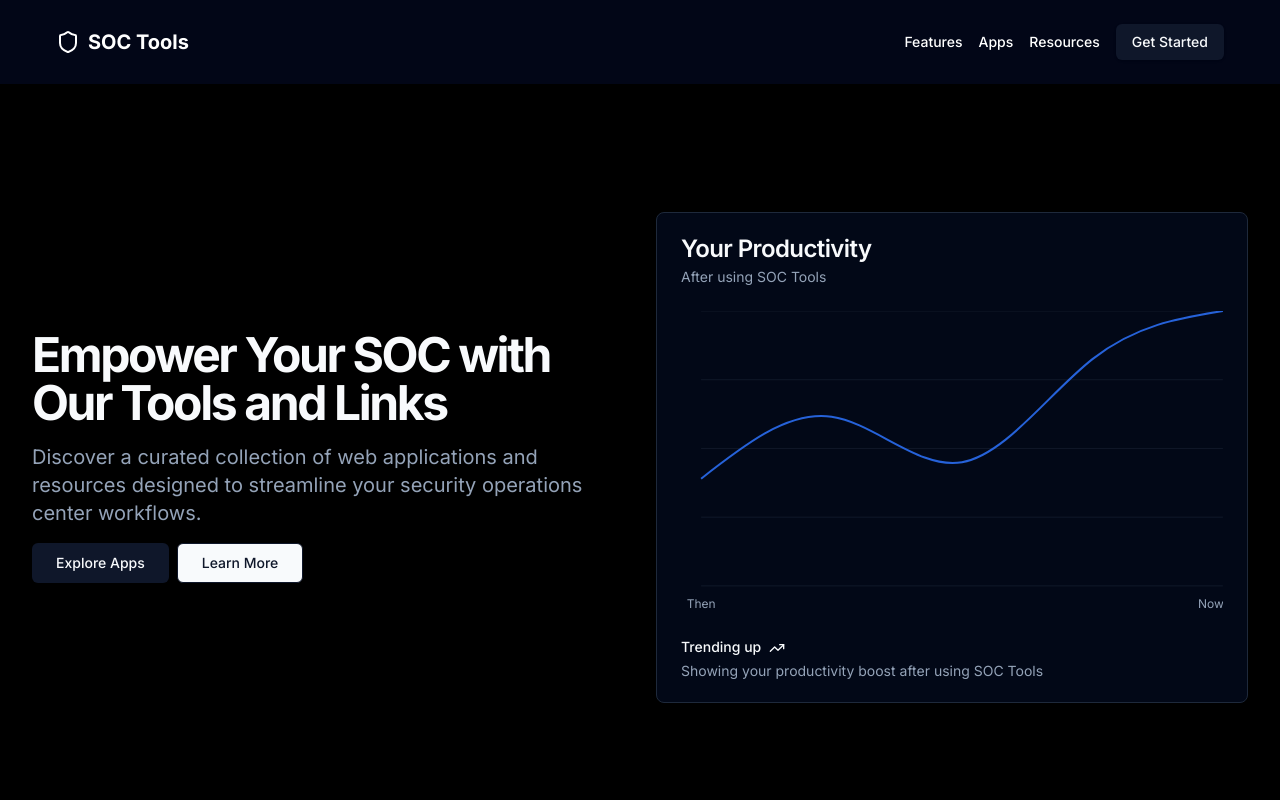
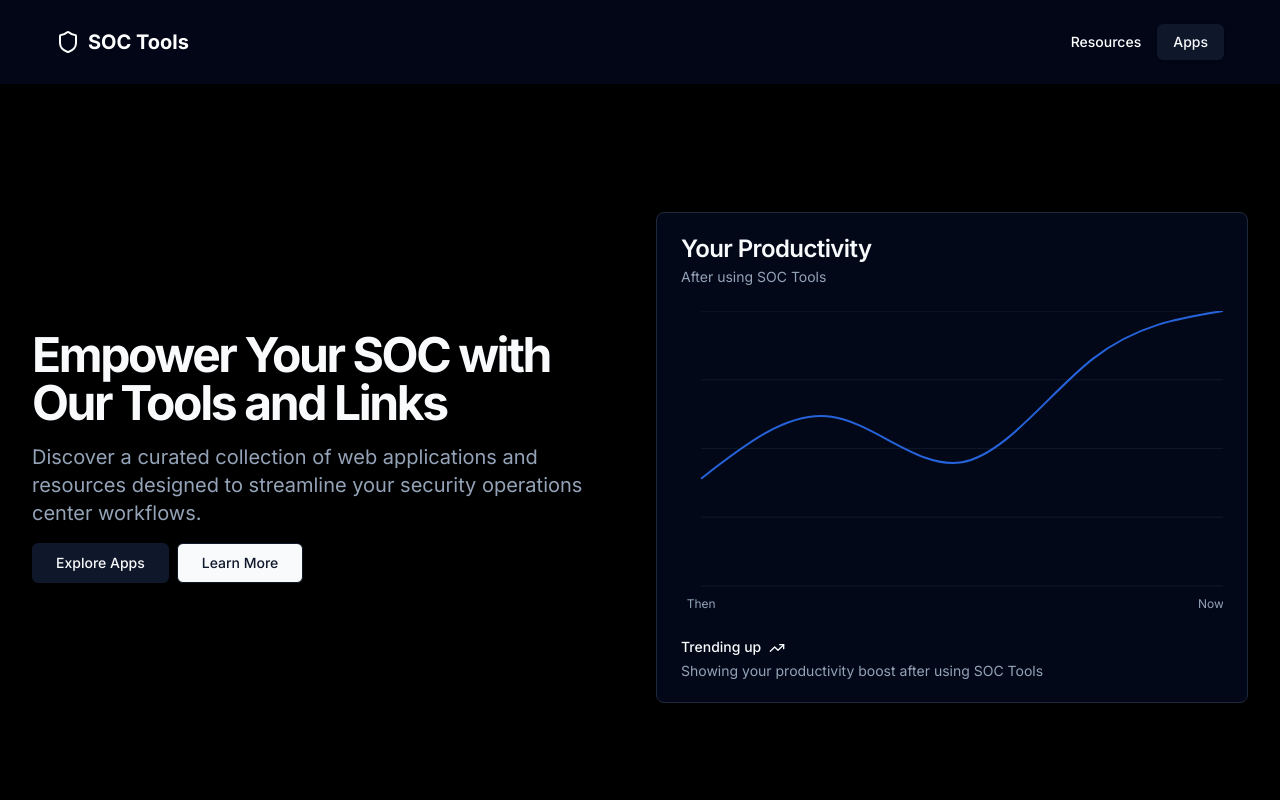
Before and after one commit to scissorhands26/soctools, a Next.js app: page / in a window 1280 px wide. Shown: the top 800 px of the page. Built offline with nearby package versions, Linux system fonts and the light colour scheme.

Commit message:
Updated app

```diff
--- a/components/NavBar.tsx
+++ b/components/NavBar.tsx
@@ -8,25 +8,25 @@ export default function NavBar() {
   return (
     <header className="bg-slate-950 text-white py-6 px-4 md:px-6">
       <div className="container flex items-center justify-between">
-        <Link href="/" className="flex items-center gap-2" prefetch={false}>
+        <Link href="#" className="flex items-center gap-2" prefetch={false}>
           <ShieldIcon className="w-6 h-6" />
           <span className="text-xl font-bold">SOC Tools</span>
         </Link>
         <nav className="hidden md:flex items-center gap-4">
-          <Link
+          {/* <Link
             href="#"
             className="text-sm font-medium hover:underline"
             prefetch={false}
           >
             Features
-          </Link>
-          <Link
+          </Link> */}
+          {/* <Link
             href="apps"
             className="text-sm font-medium hover:underline"
             prefetch={false}
           >
             Apps
-          </Link>
+          </Link> */}
           <Link
             href="#"
             className="text-sm font-medium hover:underline"
@@ -35,11 +35,11 @@ export default function NavBar() {
             Resources
           </Link>
           <Link
-            href="#"
-            className="inline-flex h-9 items-center justify-center rounded-md bg-primary-foreground px-4 py-2 text-sm font-medium text-primary shadow transition-colors hover:bg-primary/90 focus-visible:outline-none focus-visible:ring-1 focus-visible:ring-ring disabled:pointer-events-none disabled:opacity-50"
+            href="apps"
+            className="inline-flex h-9 items-center justify-center rounded-md bg-primary-foreground px-4 py-2 text-sm font-medium text-primary shadow transition-colors hover:bg-slate-950 focus-visible:outline-none focus-visible:ring-1 focus-visible:ring-ring disabled:pointer-events-none disabled:opacity-50"
             prefetch={false}
           >
-            Get Started
+            Apps
           </Link>
         </nav>
         <Button variant="ghost" size="icon" className="md:hidden">
```
